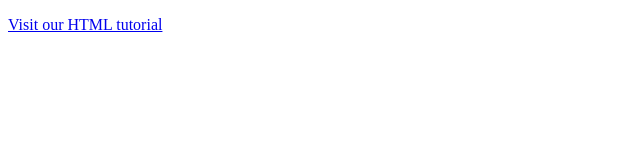
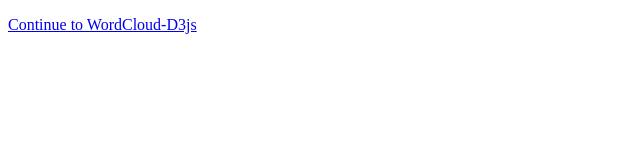
Before and after one commit to dsalopek/WordCloud-D3js, a plain HTML site: page index.html in a window 1280 px wide. Shown: the full height of the page, 0-640 px from the left. Drawn offline with Linux system fonts and the light colour scheme.

Commit message:
Update index.html

```diff
--- a/index.html
+++ b/index.html
@@ -2,7 +2,7 @@
 <html>
 <body>
 
-<p><a href="https://dsalopek.github.io/WordCloud-D3js/Main/Final.html">Visit our HTML tutorial</a></p>
+<p><a href="https://dsalopek.github.io/WordCloud-D3js/Main/Final.html">Continue to WordCloud-D3js</a></p>
 
 </body>
 </html>
```
